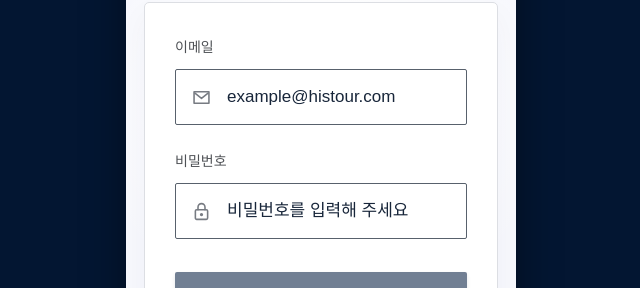
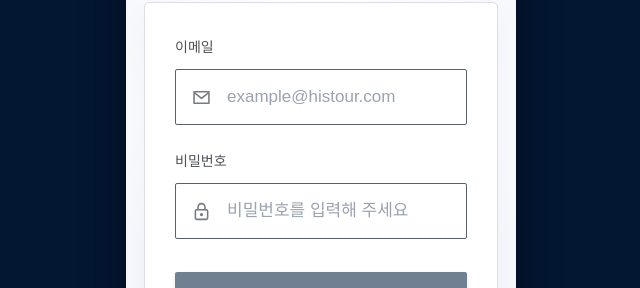
Before and after one commit to financial-investment/HisTour_FE, a Vue app: page /login in a window 1280 px wide. Shown: the part 320-608 px from the top of the page, without its empty margins (319-959 px from the left). Built offline with nearby package versions, Linux system fonts and the light colour scheme; no server answers.

Commit message:
style: soften login placeholders

```diff
--- a/src/pages/auth/LoginPage.vue
+++ b/src/pages/auth/LoginPage.vue
@@ -281,7 +281,7 @@ label,
 }
 
 .input-wrap input::placeholder {
-  color: #18263a;
+  color: #9aa3af;
   opacity: 1;
 }
 
```
